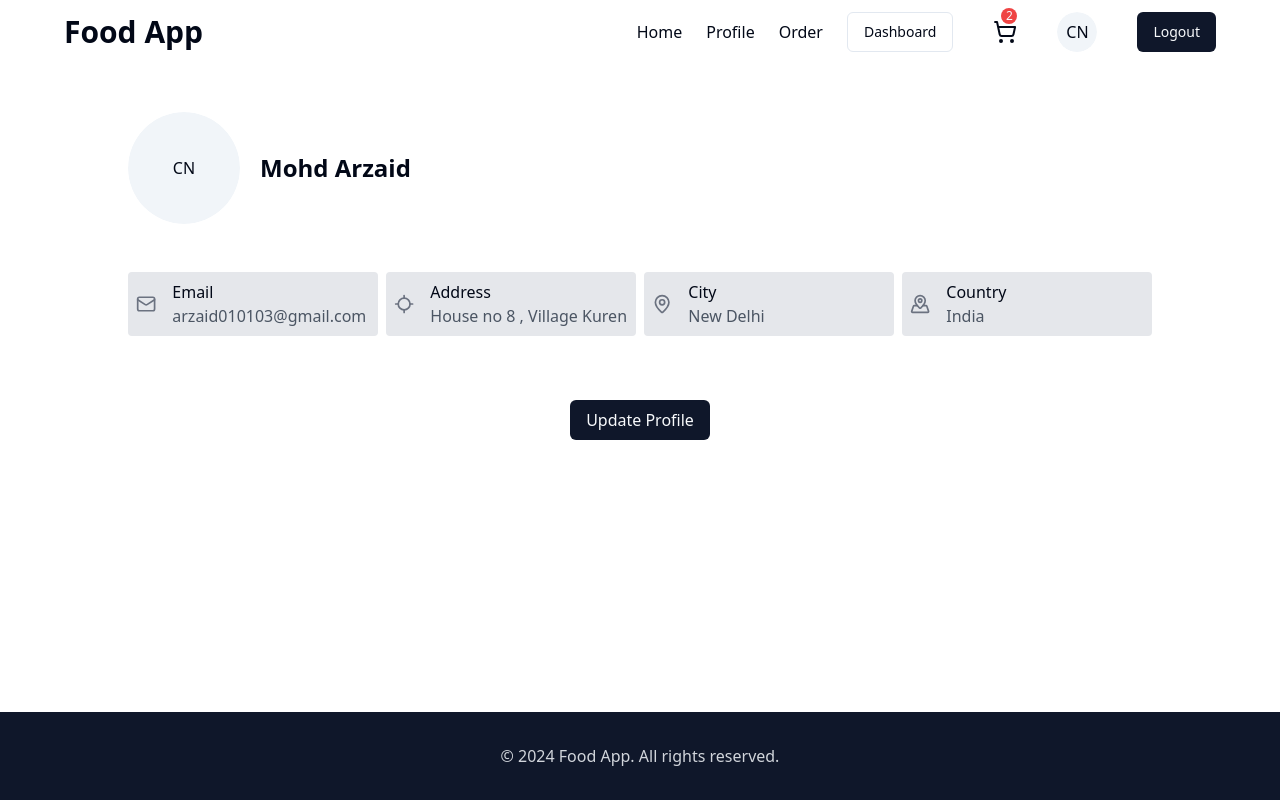
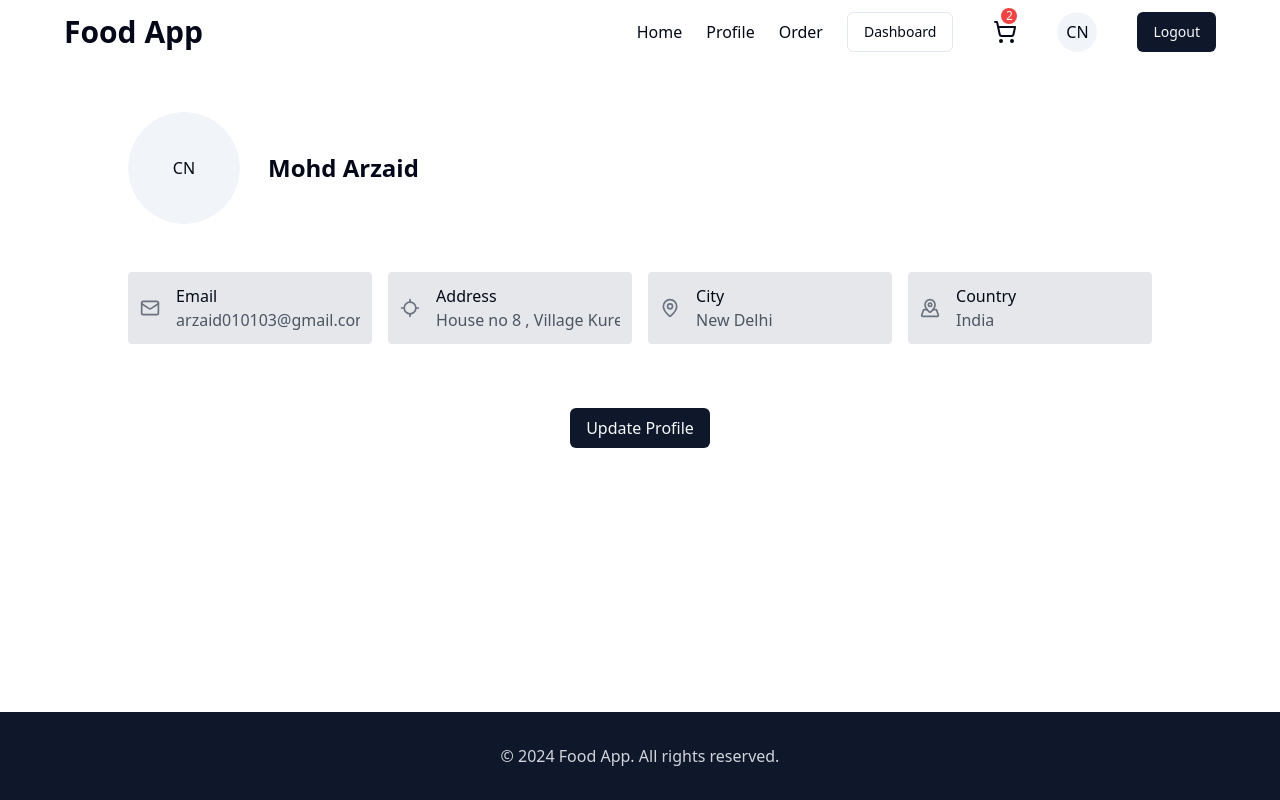
Before and after one commit to Mohd-Arzaid/food-app, a React (Vite) app in the folder frontend/: page /profile in a window 1280 px wide. Built offline with nearby package versions, Linux system fonts and the light colour scheme.

Commit message:
fixing css

```diff
--- a/frontend/src/components/manual/Profile.jsx
+++ b/frontend/src/components/manual/Profile.jsx
@@ -15,10 +15,10 @@ const Profile = () => {
   const [isLoading, setIsLoading] = useState(false);
 
   return (
-    <form className=" max-w-[90%] md:max-w-[80%] mx-auto my-7 md:my-12">
+    <form className="max-w-[90%] md:max-w-[80%] mx-auto my-7 md:my-12 ">
       <div className="flex items-center justify-between">
         {/* Profile Image and Name */}
-        <div className="flex items-center gap-2">
+        <div className="flex items-center gap-4">
           <Avatar className="relative md:w-28 md:h-28 w-20 h-20">
             <AvatarImage src="" />
             <AvatarFallback>CN</AvatarFallback>
@@ -37,9 +37,9 @@ const Profile = () => {
         </div>
       </div>
 
-      <div className="grid md:grid-cols-4 md:gap-2 gap-3 my-10 md:mt-12 md:mb-16">
+      <div className="grid md:grid-cols-4 md:gap-4 gap-4 my-10 md:mt-12 md:mb-16 ">
         {/* Email */}
-        <div className="flex items-center gap-4 rounded-sm p-2 bg-gray-200">
+        <div className="flex items-center gap-4 rounded-sm p-3 bg-gray-200">
           <Mail className="text-gray-500" />
           <div className="w-full">
             <Label className="text-sm md:text-base">Email</Label>
@@ -53,7 +53,7 @@ const Profile = () => {
         </div>
 
         {/* Address */}
-        <div className="flex items-center gap-4 rounded-sm p-2 bg-gray-200">
+        <div className="flex items-center gap-4 rounded-sm p-3 bg-gray-200">
           <LocateIcon className="text-gray-500" />
           <div className="w-full">
             <Label className="text-sm md:text-base">Address</Label>
@@ -67,7 +67,7 @@ const Profile = () => {
         </div>
 
         {/* City */}
-        <div className="flex items-center gap-4 rounded-sm p-2 bg-gray-200">
+        <div className="flex items-center gap-4 rounded-sm p-3 bg-gray-200">
           <MapPin className="text-gray-500" />
           <div className="w-full">
             <Label className="text-sm md:text-base">City</Label>
@@ -81,7 +81,7 @@ const Profile = () => {
         </div>
 
         {/* Country */}
-        <div className="flex items-center gap-4 rounded-sm p-2 bg-gray-200">
+        <div className="flex items-center gap-4 rounded-sm p-3 bg-gray-200">
           <MapPinnedIcon className="text-gray-500" />
           <div className="w-full">
             <Label className="text-sm md:text-base">Country</Label>
```
